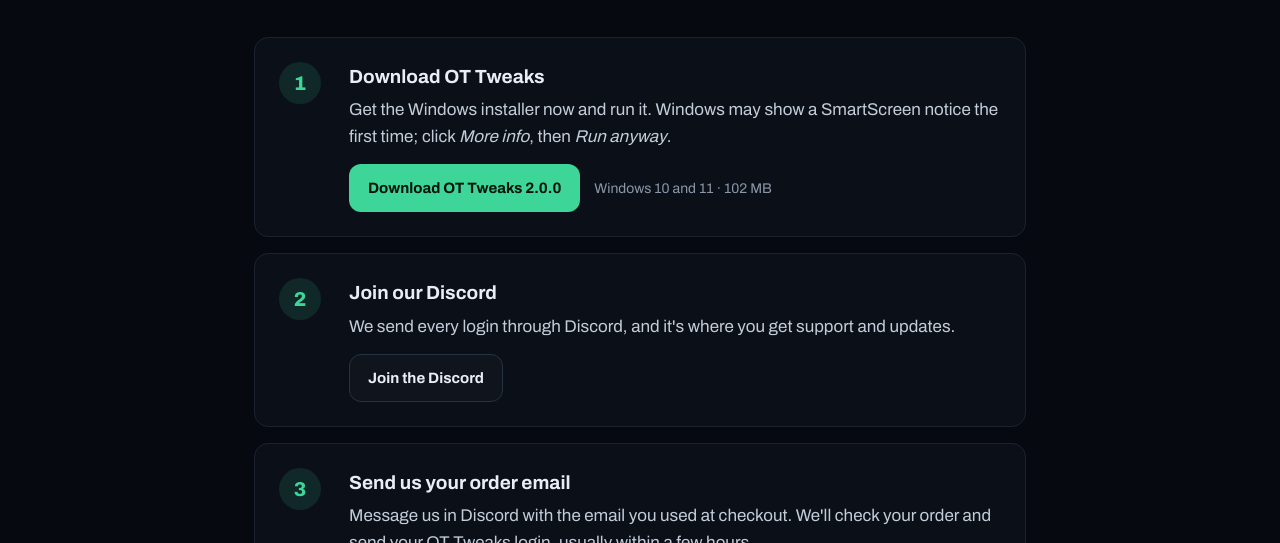
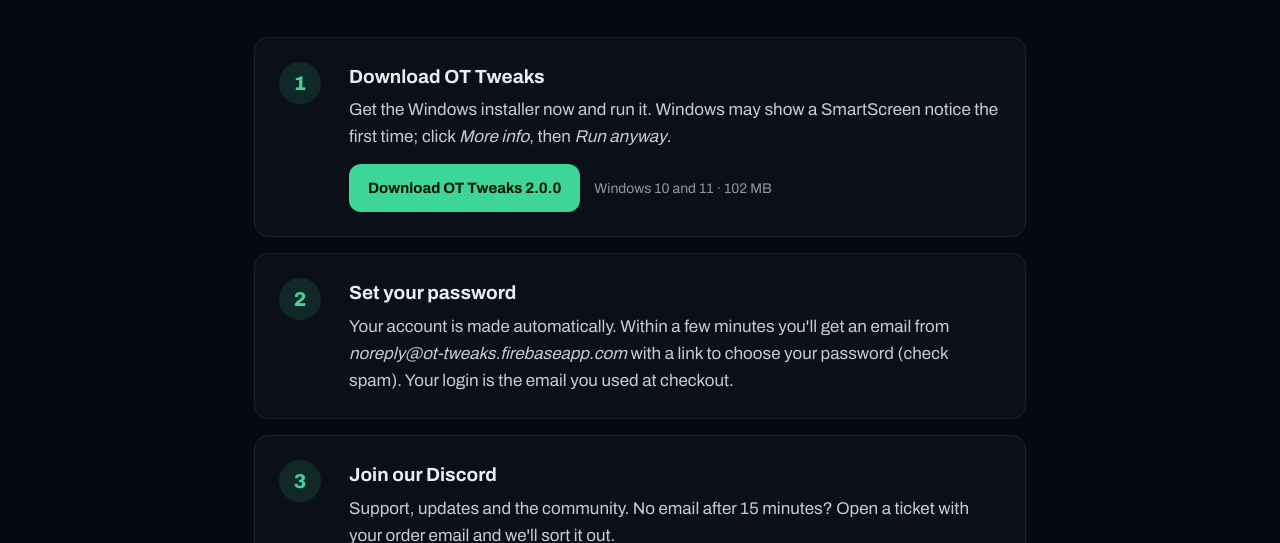
Before and after one commit to OT-Tweaks/website, a plain HTML site: page thanks.html in a window 1280 px wide. Shown: the part 409-952 px from the top of the page. Drawn offline with Linux system fonts and the light colour scheme; no server answers.

Commit message:
Thanks page and FAQ: accounts are created automatically after checkout
Co-Authored-By: Claude Opus 5.5 <noreply@anthropic.com>
Claude-Session: https://claude.ai/code/session_014edu2bvZABvGE1egdiJNcV

```diff
--- a/thanks.html
+++ b/thanks.html
@@ -25,8 +25,8 @@
 <p class="lead" style="margin-top:20px">Your payment went through, and Stripe has emailed you a receipt. Here's how to get set up.</p>
 <ol class="todo">
   <li><div><b>Download OT Tweaks</b>Get the Windows installer now and run it. Windows may show a SmartScreen notice the first time; click <i>More info</i>, then <i>Run anyway</i>.<br><a class="btn btn-buy" id="dlBtn" href="/download/OT_Tweaks_Setup_2_0_0.exe">Download OT Tweaks</a><span class="muted dl-meta" id="dlMeta">Windows 10 and 11 &middot; 102 MB</span></div></li>
-  <li><div><b>Join our Discord</b>We send every login through Discord, and it's where you get support and updates.<br><a class="btn btn-ghost" data-discord href="https://discord.gg/aAbXUvwhPy" target="_blank" rel="noopener">Join the Discord</a></div></li>
-  <li><div><b>Send us your order email</b>Message us in Discord with the email you used at checkout. We'll check your order and send your OT Tweaks login, usually within a few hours.</div></li>
+  <li><div><b>Set your password</b>Your account is made automatically. Within a few minutes you'll get an email from <i>noreply@ot-tweaks.firebaseapp.com</i> with a link to choose your password (check spam). Your login is the email you used at checkout.</div></li>
+  <li><div><b>Join our Discord</b>Support, updates and the community. No email after 15 minutes? Open a ticket with your order email and we'll sort it out.<br><a class="btn btn-ghost" data-discord href="https://discord.gg/aAbXUvwhPy" target="_blank" rel="noopener">Join the Discord</a></div></li>
   <li><div><b>Sign in and run Full Optimize</b>Sign in, click Full Optimize on the dashboard, turn on Always-On, then restart your PC. Your license is linked to the first PC you sign in on.</div></li>
 </ol>
 <p class="muted" style="margin-top:34px;font-size:15px">Can't find your receipt? Check your spam folder for an email from Stripe. Need help? Just <span data-contact></span>.</p>
```
Also changed, not shown: index.html (+1 -1 lines).
